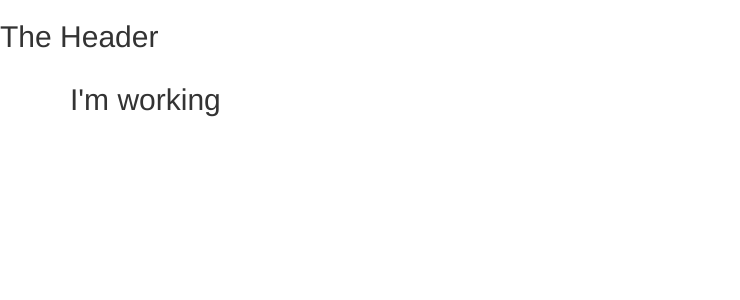
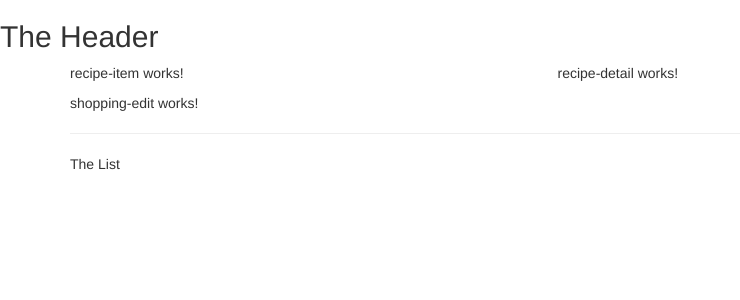
Before and after one commit to Salsa-Dude/angular-course-project, an Angular app: page / in a window 1280 px wide. Shown: the top 300 px of the page, without its empty margins (0-740 px from the left). Built offline with nearby package versions, Linux system fonts and the light colour scheme.

Commit message:
outlined component hierarchy layout

```diff
--- a/src/app/app.component.html
+++ b/src/app/app.component.html
@@ -4,7 +4,8 @@
 <div class="container">
   <div class="row">
     <div class="col-md-12">
-      <h2>I'm working</h2>
+      <app-recipes></app-recipes>
+      <app-shopping-list></app-shopping-list>
     </div>
   </div>
 </div>
--- a/src/app/app.module.ts
+++ b/src/app/app.module.ts
@@ -8,6 +8,7 @@
 import { RecipeDetailComponent } from './recipes/recipe-detail/recipe-detail.component';
 import { RecipeItemComponent } from './recipes/recipe-list/recipe-item/recipe-item.component';
 import { ShoppingListComponent } from './shopping-list/shopping-list.component';
+import { ShoppingEditComponent } from './shopping-list/shopping-edit/shopping-edit.component';
 
 @NgModule({
   declarations: [
@@ -17,7 +18,8 @@
     RecipeListComponent,
     RecipeDetailComponent,
     RecipeItemComponent,
-    ShoppingListComponent
+    ShoppingListComponent,
+    ShoppingEditComponent
   ],
   imports: [
     BrowserModule
--- a/src/app/recipes/recipe-list/recipe-list.component.html
+++ b/src/app/recipes/recipe-list/recipe-list.component.html
@@ -1 +1,2 @@
-<p>recipe-list works!</p>
+
+<app-recipe-item>
--- a/src/app/recipes/recipes.component.html
+++ b/src/app/recipes/recipes.component.html
@@ -1 +1,9 @@
-<p>recipes works!</p>
+
+<div class="row">
+  <div class="col-md-5">
+    <app-recipe-list></app-recipe-list>
+  </div>
+  <div class="col-md-7">
+    <app-recipe-detail></app-recipe-detail>
+  </div>
+</div>
--- /dev/null
+++ b/src/app/shopping-list/shopping-edit/shopping-edit.component.html
@@ -0,0 +1 @@
+<p>shopping-edit works!</p>
--- /dev/null
+++ b/src/app/shopping-list/shopping-edit/shopping-edit.component.ts
@@ -0,0 +1,15 @@
+import { Component, OnInit } from '@angular/core';
+
+@Component({
+  selector: 'app-shopping-edit',
+  templateUrl: './shopping-edit.component.html',
+  styleUrls: ['./shopping-edit.component.css']
+})
+export class ShoppingEditComponent implements OnInit {
+
+  constructor() { }
+
+  ngOnInit(): void {
+  }
+
+}
--- a/src/app/shopping-list/shopping-list.component.html
+++ b/src/app/shopping-list/shopping-list.component.html
@@ -1 +1,8 @@
-<p>shopping-list works!</p>
+
+<div class="row">
+  <div class="col-xs-10">
+    <app-shopping-edit></app-shopping-edit>
+    <hr>
+    <p>The List</p>
+  </div>
+</div>
```
Also changed, not shown: src/app/shopping-list/shopping-edit/shopping-edit.component.css (added).
